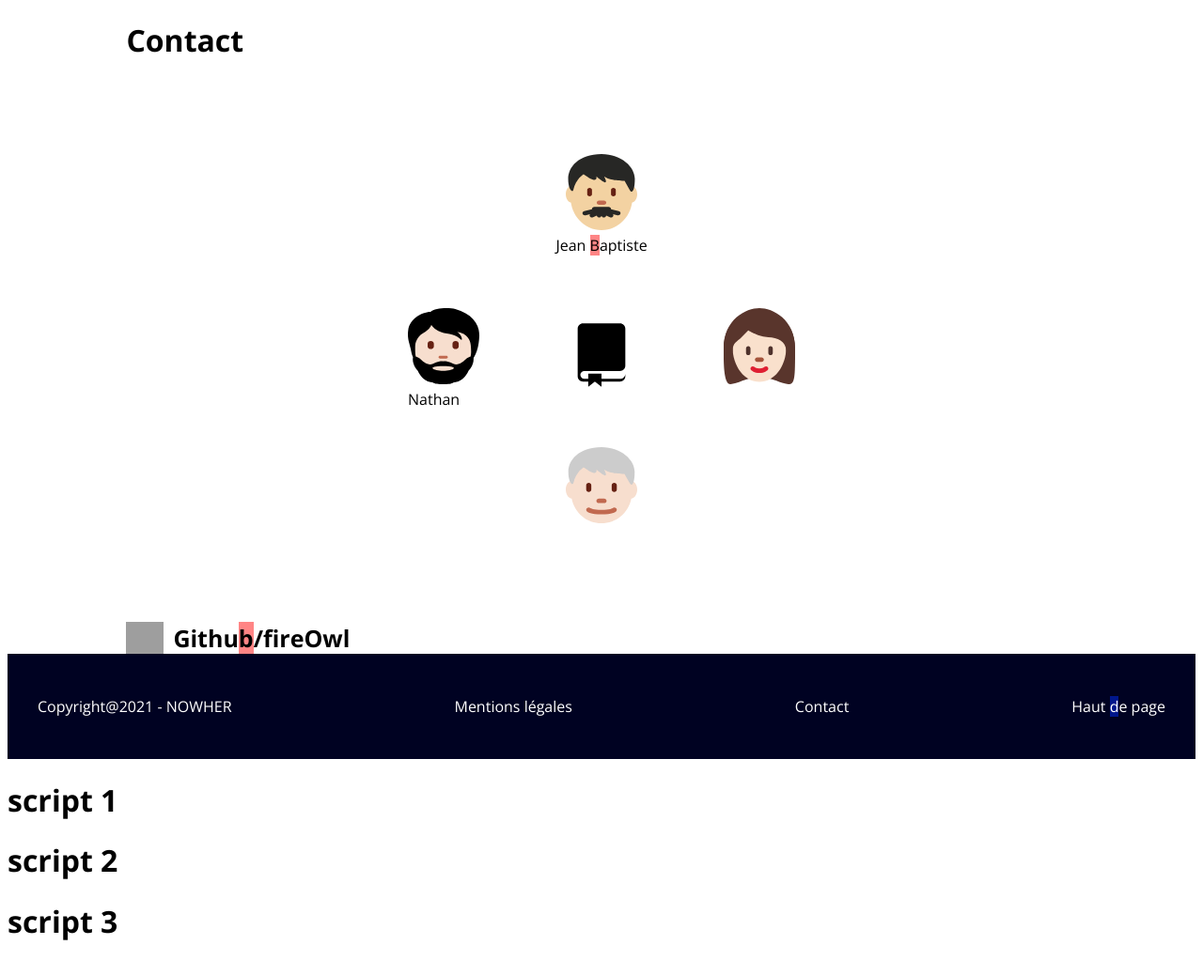
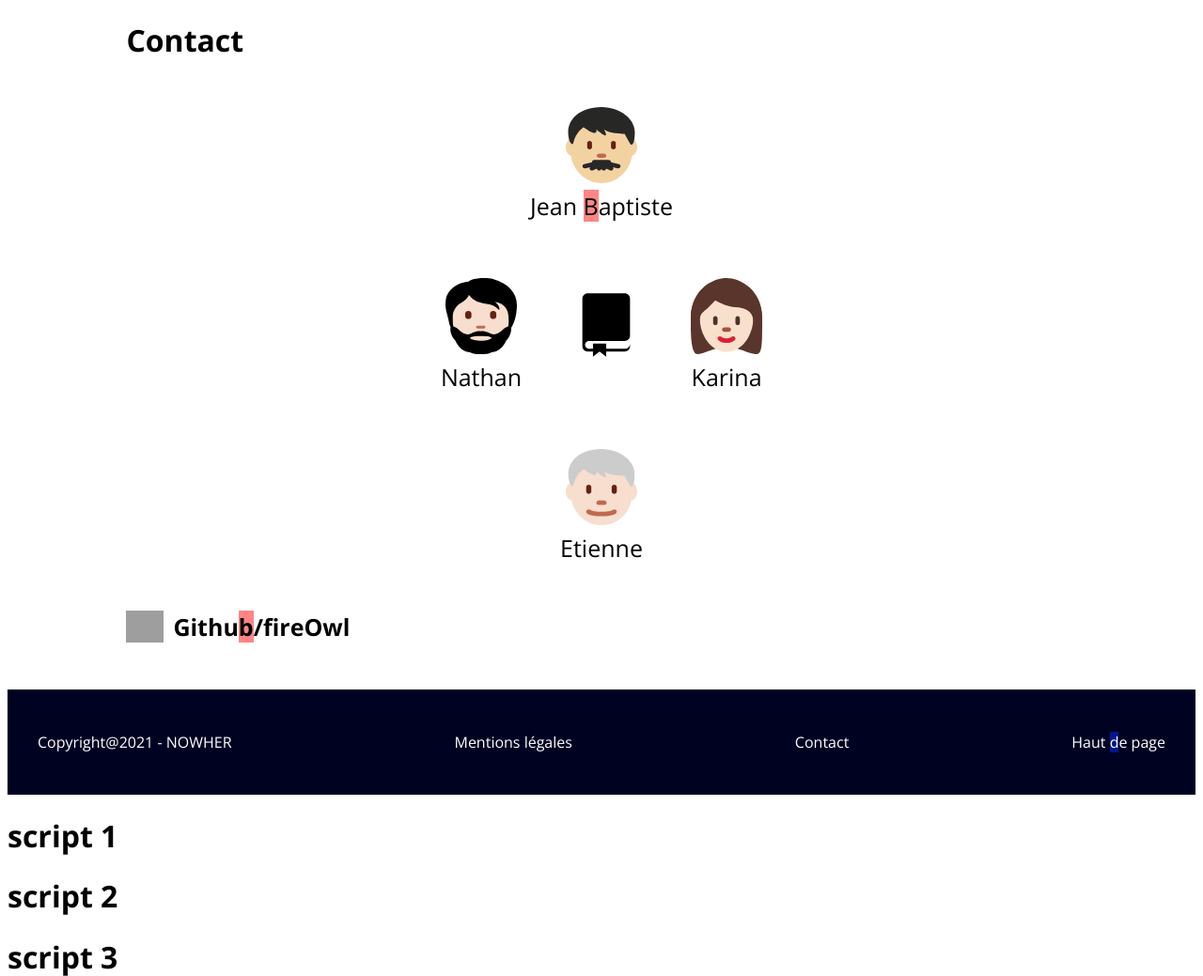
Before and after one commit to Adrien-Ray/nowher, a PHP site: page /pages/contact.php in a window 1280 px wide. Shown: the part 98-1137 px from the top of the page at 94% size. Before the commit the page ends 1099 px from the top, so only its background shows below. Run offline with PHP 8.4, Linux system fonts and the light colour scheme; the visitor is signed in with stand-in values (Sample User, id 1); grey boxes are pictures that could not be loaded.

Commit message:
changement

```diff
--- a/pages/contact.php
+++ b/pages/contact.php
@@ -1,6 +1,7 @@
 <?php include "../includes/header.php"; ?>
 
 <h1 class ="contact">Contact</h1>
+<div>
     <div class = "article_image_jb">
     <figure>
     <img src="../assets/images/icons/emojijb.svg" alt="" class="article__img_jb">
@@ -17,15 +18,20 @@
             </figure>
             <figure>
             <img src="../assets/images/icons/emojikarina.svg" alt="" class="article__img_karina">
+            <figcaption>Karina</figcaption>
             </figure>
         </div>
         <div class = "article_image_etienne">
+        <figure>
         <img src="../assets/images/icons/emojietienne.svg" alt="" class="article__img_etienne">
+        <figcaption>Etienne</figcaption>
+        </figure>
         </div>
         <div class ="contact_git">
             <img src="../assets/images/icons/github.svg" alt="" class="article__img_contact_git">
                 <a class ="fireowl" href="https://github.com/Fire-Owl"> Github/fireOwl </a></li>
         </div>
+    </div>
 
 
 
--- a/styles/main.css
+++ b/styles/main.css
@@ -1,12 +1,9 @@
-<<<<<<< HEAD
 
 
 /* articles */
 
 
-=======
 /*# sourceMappingURL=main.css.map *//*# sourceMappingURL=main.css.map */
->>>>>>> 4018de88a1f9cbc4d2330991b887ebfa8e066a24
 .articledemence{
     display: flex;
     flex-direction: row;
@@ -85,12 +82,13 @@ li{
     height: auto;
 }
 .contact{
-    margin-bottom: 100px;
+    margin-bottom:50px;
 }
 .contact_git{
     display: flex;
     flex-direction: row;
-    margin-top: 100px;
+    margin-top: 50px;
+    margin-bottom: 50px;
 }
 .contact_mid{
     display: flex;
@@ -98,7 +96,29 @@ li{
     justify-content: center;
 }
 .contact_mid figure{
+    margin: 20px;
+    text-align: center;
+    font-size: 25px;
+
+}
+figure img{
+    transition-duration: 1s;
+    }
+figure img:hover{
+        transform: rotate(1turn);
+        transition-duration: 1s;
+        }
+.article_image_jb  figure{
     margin: 40px;
+    text-align: center;
+    font-size: 25px;
+
+}
+.article_image_etienne figure{
+    margin: 40px;
+    text-align: center;
+    font-size: 25px;
+
 }
 
 .fireowl{
@@ -113,6 +133,9 @@ li{
 .article_image_etienne{
     text-align: center;
 }
+.article__img_note_book_mobile{
+    display: none;
+}
 
 /* script */
 span.dysb{
```
